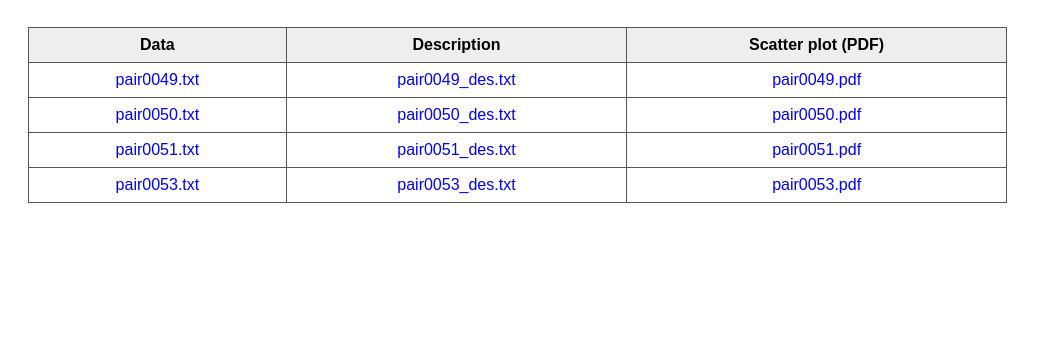
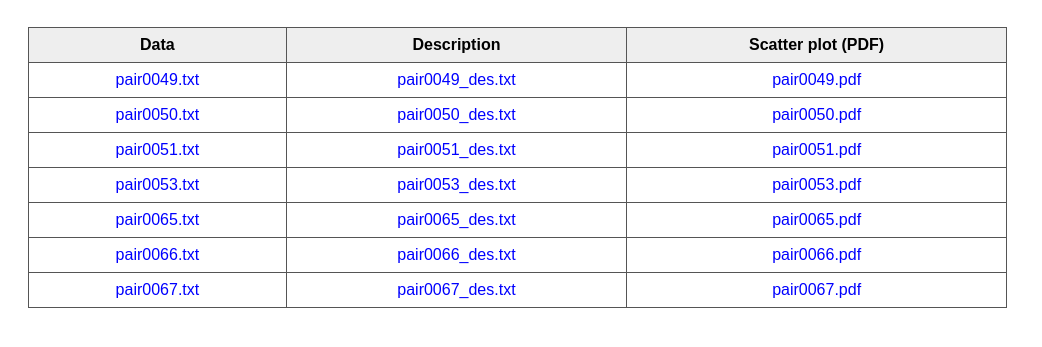
Before and after one commit to iqbalsh1/context_dependent_pairs, a plain HTML site: page index.html in a window 1280 px wide. Shown: the part 117-464 px from the top of the page, without its empty margins (0-1042 px from the left). Drawn offline with Linux system fonts and the light colour scheme.

Commit message:
update files

```diff
--- a/index.html
+++ b/index.html
@@ -42,6 +42,21 @@
       <td><a href="data/pair0053_des.txt">pair0053_des.txt</a></td>
       <td><a href="data/pair0053.pdf">pair0053.pdf</a></td>
     </tr>
+     <tr>
+      <td><a href="data/pair0065.txt">pair0065.txt</a></td>
+      <td><a href="data/pair0065_des.txt">pair0065_des.txt</a></td>
+      <td><a href="data/pair0065.pdf">pair0065.pdf</a></td>
+    </tr>
+     <tr>
+      <td><a href="data/pair0066.txt">pair0066.txt</a></td>
+      <td><a href="data/pair0066_des.txt">pair0066_des.txt</a></td>
+      <td><a href="data/pair0066.pdf">pair0066.pdf</a></td>
+    </tr>
+     <tr>
+      <td><a href="data/pair0067.txt">pair0067.txt</a></td>
+      <td><a href="data/pair0067_des.txt">pair0067_des.txt</a></td>
+      <td><a href="data/pair0067.pdf">pair0067.pdf</a></td>
+    </tr>
   </table>
 
 </body>
```
Also changed, not shown: 7 other files.
